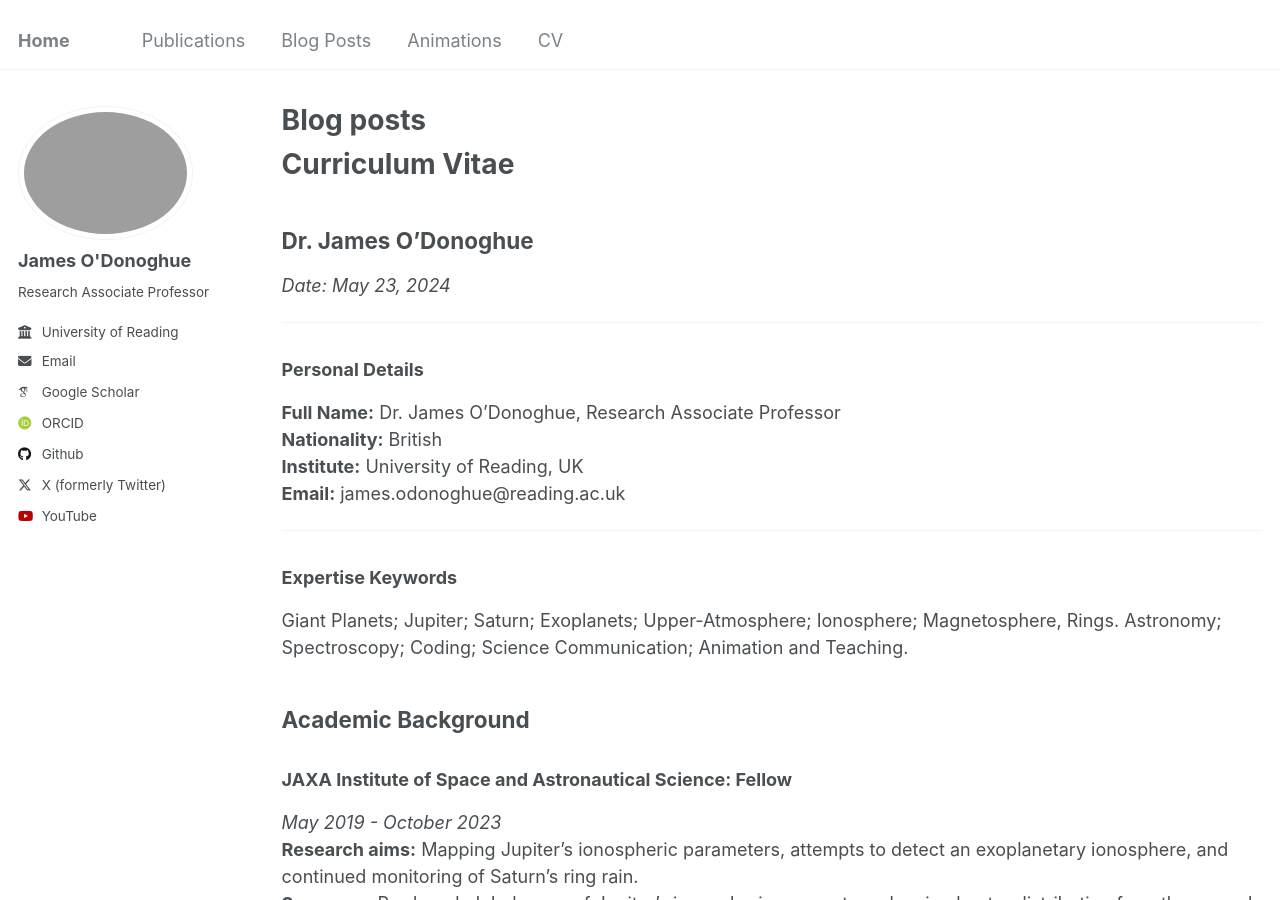
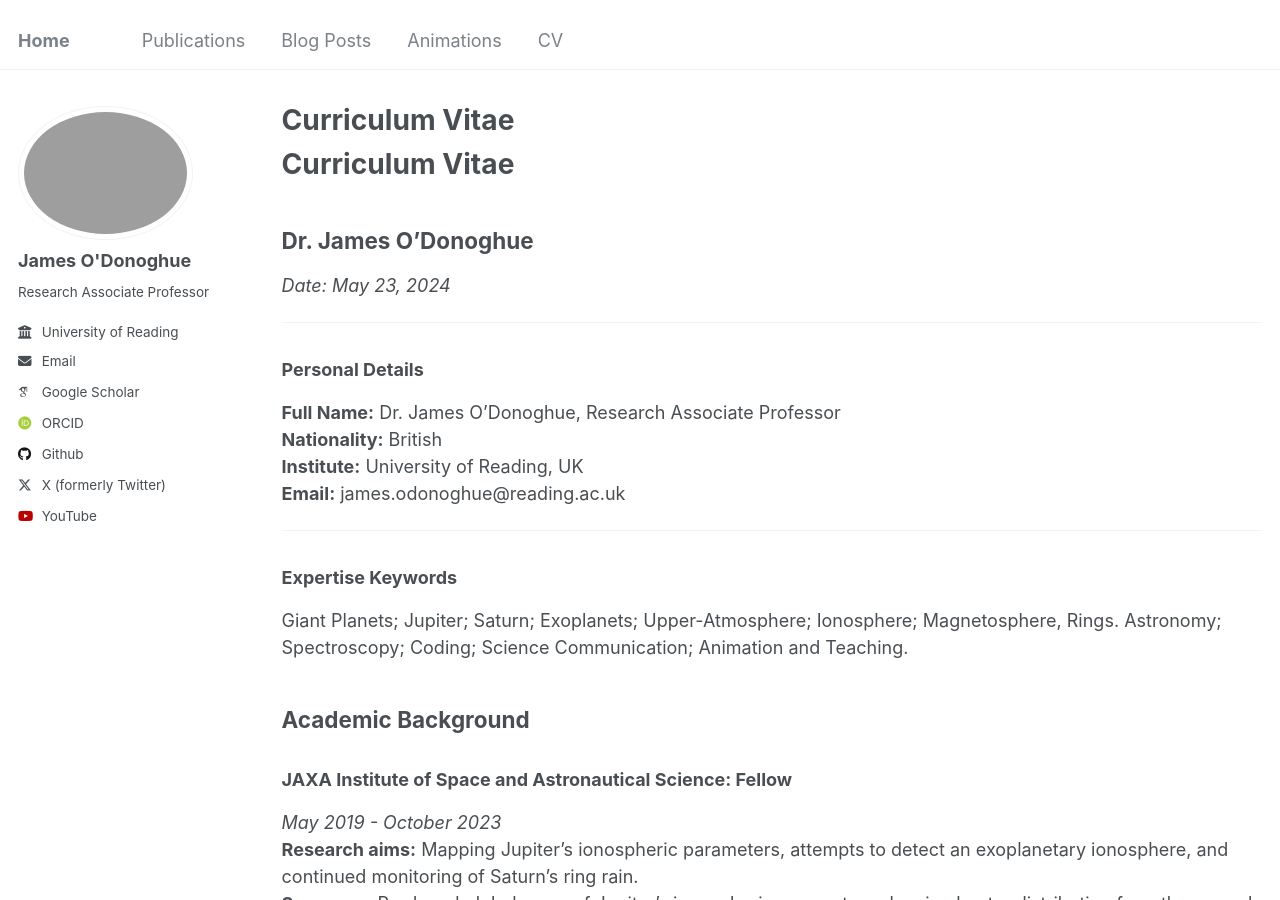
Before and after one commit to odonoghuespace/odonoghuespace.github.io, a Jekyll site: the page built from _pages/cv.md, in a window 1280 px wide and 900 px high. Built offline with Jekyll 4.4.1, drawn with Linux system fonts in a browser that asks for light colours; some web fonts are replaced.

Commit message:
Update cv.md

```diff
--- a/_pages/cv.md
+++ b/_pages/cv.md
@@ -1,10 +1,10 @@
 ---
 layout: archive
 permalink: /cv/
-title: "Blog posts"
+title: "Curriculum Vitae"
 author_profile: true
 redirect_from:
-  - /wordpress/blog-posts/
+  - /wordpress/cv/
 ---
 
 # Curriculum Vitae
```
